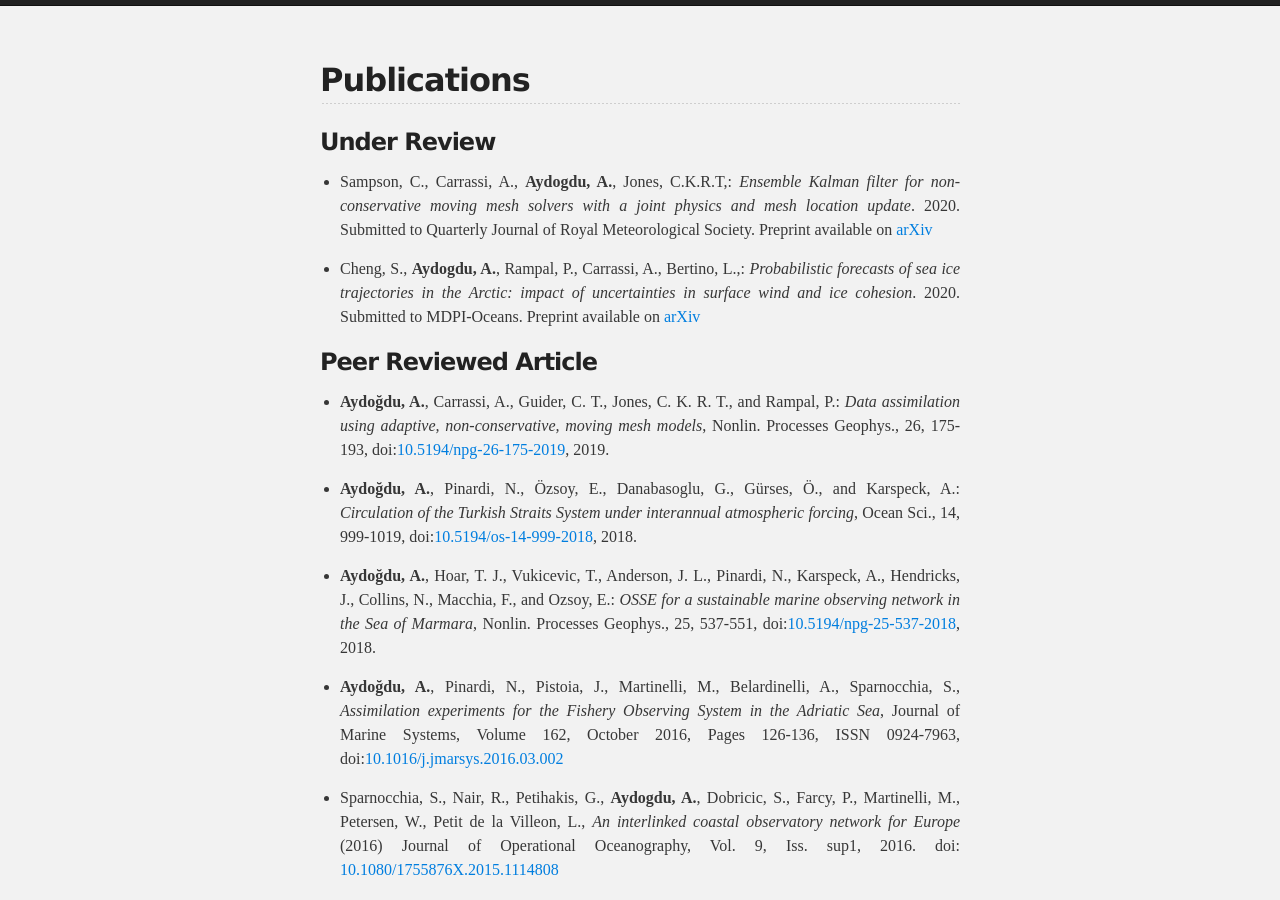
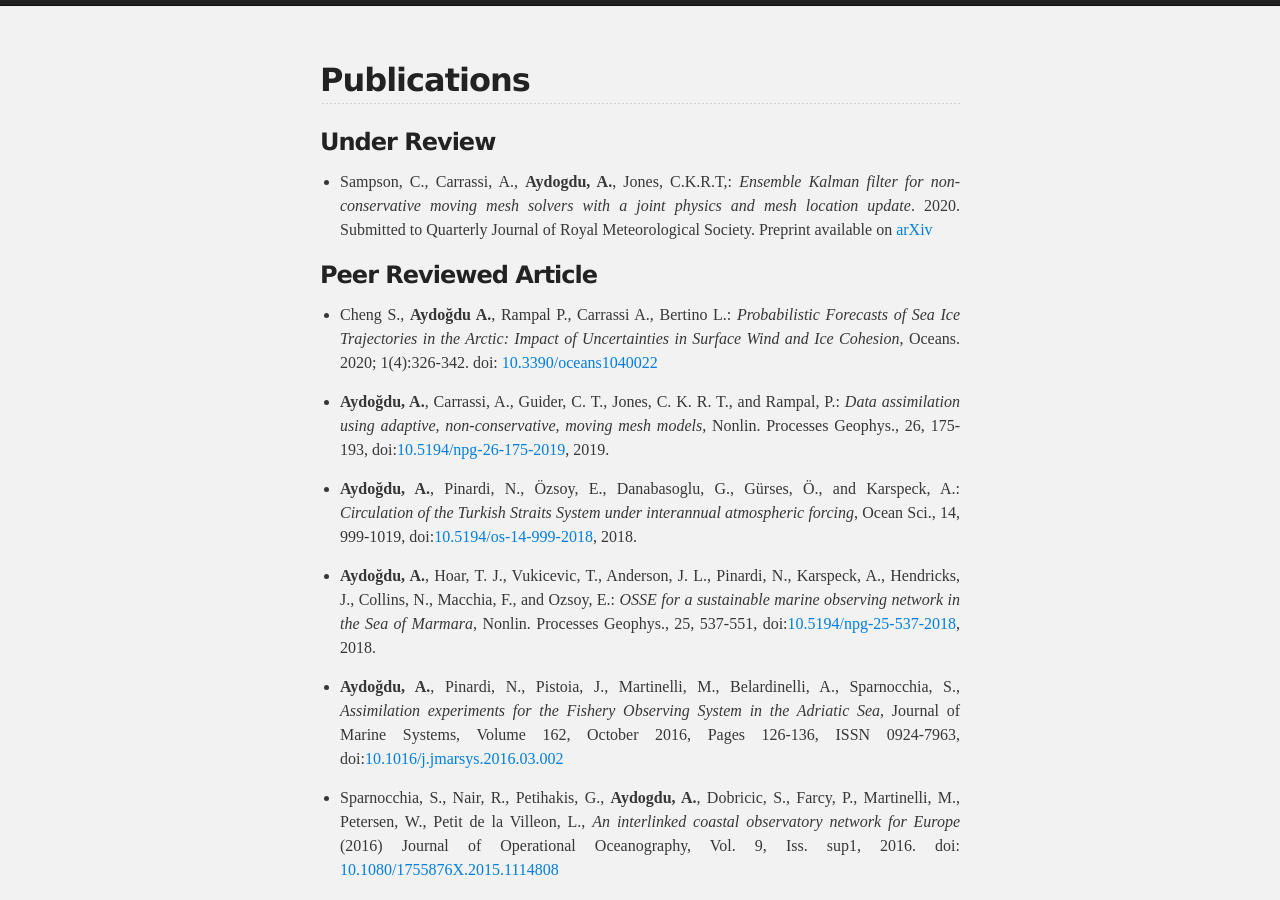
Before and after one commit to aydogduali/aydogduali.github.io, a Jekyll site: the page built from about/publication.md, in a window 1280 px wide and 900 px high, scrolled down 451 px. Built offline with Jekyll 4.4.1, drawn with Linux system fonts in a browser that asks for light colours; our own code applies the rules of GitHub Pages for plain Markdown files; the repository's description, which GitHub fills in, is left out.

Commit message:
cheng et al 2020

```diff
--- a/about/publication.md
+++ b/about/publication.md
@@ -4,9 +4,9 @@
 
 - Sampson, C., Carrassi, A., __Aydogdu, A.__, Jones, C.K.R.T,: *Ensemble Kalman filter for non-conservative moving mesh solvers with a joint physics and mesh location update*. 2020. Submitted to Quarterly Journal of Royal Meteorological Society. Preprint available on [arXiv](https://arxiv.org/abs/2009.13670)
 
-- Cheng, S., __Aydogdu, A.__, Rampal, P., Carrassi, A., Bertino, L.,: *Probabilistic forecasts of sea ice trajectories in the Arctic: impact of uncertainties in surface wind and ice cohesion*. 2020. Submitted to MDPI-Oceans. Preprint available on [arXiv](https://arxiv.org/abs/2009.04881)
+### Peer Reviewed Article
 
-### Peer Reviewed Article
+- Cheng S., __Aydoğdu A.__, Rampal P., Carrassi A., Bertino L.: *Probabilistic Forecasts of Sea Ice Trajectories in the Arctic: Impact of Uncertainties in Surface Wind and Ice Cohesion*, Oceans. 2020; 1(4):326-342. doi: [10.3390/oceans1040022](https://doi.org/10.3390/oceans1040022)
 
 -  __Aydoğdu, A.__, Carrassi, A., Guider, C. T., Jones, C. K. R. T., and Rampal, P.: *Data assimilation using adaptive, non-conservative, moving mesh models*, Nonlin. Processes Geophys., 26, 175-193, doi:[10.5194/npg-26-175-2019](https://doi.org/10.5194/npg-26-175-2019), 2019.
 
```
